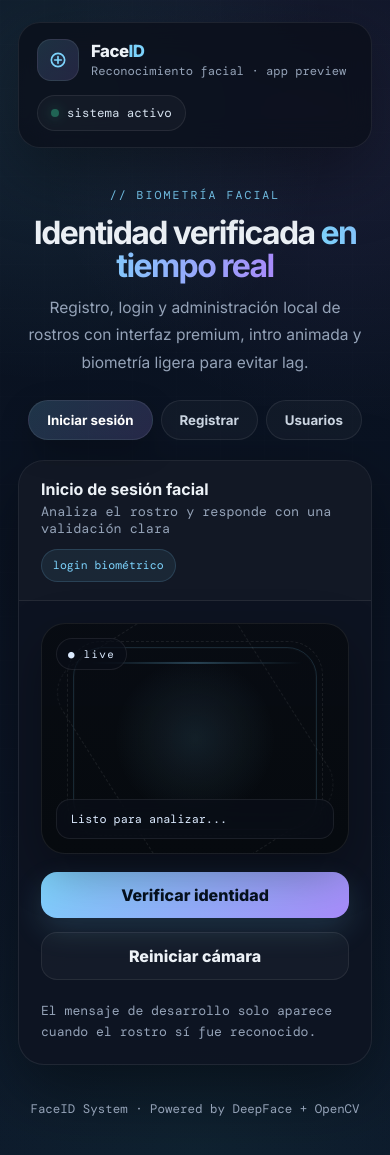
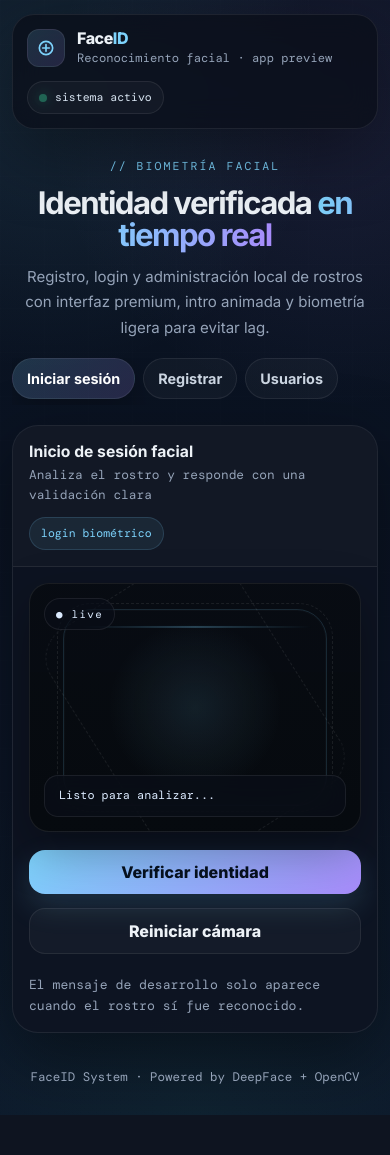
Before and after one commit to BrayanMejia075/reconocimiento-facial, a Flask app: page / in a window 390 px wide. After the commit the page ends 1115 px from the top, so only its background shows below. Run offline with Flask 3, Linux system fonts and the light colour scheme; data that the repository does not hold is empty; some libraries are stand-ins or nearby versions.

Commit message:
Update index.html

```diff
--- a/templates/index.html
+++ b/templates/index.html
@@ -2,7 +2,7 @@
 <html lang="es">
 <head>
   <meta charset="UTF-8" />
-  <meta name="viewport" content="width=device-width, initial-scale=1.0" />
+  <meta name="viewport" content="width=device-width, initial-scale=1.0, viewport-fit=cover" />
   <title>FaceID — Reconocimiento Facial</title>
 
   <link rel="preconnect" href="https://fonts.googleapis.com" />
@@ -40,13 +40,14 @@
       --warn: #fbbf24;
       --shadow: 0 24px 70px rgba(0, 0, 0, .42);
       --radius: 26px;
+      --radius-lg: 34px;
       --mono: 'DM Mono', monospace;
       --head: 'Inter', sans-serif;
+      --api: "https://reconocimiento-facial-jo2n.onrender.com";
     }
 
     * { box-sizing: border-box; margin: 0; padding: 0; }
     html { scroll-behavior: smooth; }
-
     body {
       min-height: 100vh;
       font-family: var(--head);
@@ -57,6 +58,8 @@
         radial-gradient(circle at 50% 100%, rgba(52, 211, 153, .06), transparent 34%),
         linear-gradient(180deg, var(--bg) 0%, var(--bg2) 100%);
       overflow-x: hidden;
+      -webkit-font-smoothing: antialiased;
+      text-rendering: optimizeLegibility;
     }
 
     body::before {
@@ -86,7 +89,6 @@
         linear-gradient(180deg, #050816 0%, #07111f 100%);
       transition: opacity .8s ease, visibility .8s ease;
     }
-
     .intro.hide { opacity: 0; visibility: hidden; pointer-events: none; }
 
     .intro-inner {
@@ -95,6 +97,7 @@
       justify-items: center;
       gap: 16px;
       padding: 24px;
+      width: min(92vw, 420px);
     }
 
     .intro-logo {
@@ -148,6 +151,7 @@
       letter-spacing: .12em;
       text-transform: uppercase;
       font-size: .75rem;
+      line-height: 1.6;
     }
 
     .intro-bars {
@@ -201,7 +205,13 @@
       box-shadow: var(--shadow);
     }
 
-    .brand { display: flex; align-items: center; gap: 12px; }
+    .brand {
+      display: flex;
+      align-items: center;
+      gap: 12px;
+      min-width: 0;
+    }
+
     .brand-mark {
       width: 42px;
       height: 42px;
@@ -210,10 +220,25 @@
       place-items: center;
       background: linear-gradient(135deg, rgba(125, 211, 252, .16), rgba(167, 139, 250, .16));
       border: 1px solid rgba(255, 255, 255, .08);
-    }
-    .brand-title { font-size: 1.05rem; font-weight: 800; letter-spacing: -.03em; }
+      flex: 0 0 auto;
+    }
+
+    .brand-title {
+      font-size: 1.05rem;
+      font-weight: 800;
+      letter-spacing: -.03em;
+      line-height: 1.1;
+    }
+
     .brand-title span { color: var(--accent); }
-    .brand-subtitle { margin-top: 2px; font-size: .76rem; color: var(--muted); font-family: var(--mono); }
+    .brand-subtitle {
+      margin-top: 2px;
+      font-size: .76rem;
+      color: var(--muted);
+      font-family: var(--mono);
+      line-height: 1.35;
+    }
+
     .status-pill {
       display: inline-flex;
       align-items: center;
@@ -226,7 +251,9 @@
       background: rgba(255, 255, 255, .03);
       font-family: var(--mono);
       white-space: nowrap;
-    }
+      flex: 0 0 auto;
+    }
+
     .dot {
       width: 8px;
       height: 8px;
@@ -235,6 +262,7 @@
       box-shadow: 0 0 12px rgba(52, 211, 153, .75);
       animation: blink 1.5s ease-in-out infinite;
     }
+
     @keyframes blink { 0%, 100% { opacity: 1; } 50% { opacity: .35; } }
 
     .hero {
@@ -243,6 +271,7 @@
       text-align: center;
       padding: 12px 10px 0;
     }
+
     .hero-tag {
       font-family: var(--mono);
       color: var(--accent);
@@ -251,12 +280,14 @@
       font-size: .72rem;
       margin-bottom: 14px;
     }
+
     .hero h1 {
       font-size: clamp(2rem, 5vw, 3.5rem);
       line-height: 1.02;
       letter-spacing: -.05em;
       margin-bottom: 12px;
     }
+
     .hero h1 em {
       font-style: normal;
       background: linear-gradient(90deg, var(--accent), var(--accent2));
@@ -264,6 +295,7 @@
       -webkit-text-fill-color: transparent;
       background-clip: text;
     }
+
     .hero p {
       color: var(--muted);
       font-size: .97rem;
@@ -278,7 +310,10 @@
       justify-content: center;
       margin: 24px auto 20px;
       flex-wrap: wrap;
-    }
+      overflow-x: auto;
+      padding-bottom: 2px;
+    }
+
     .tab-btn {
       border: 1px solid var(--line);
       background: rgba(255, 255, 255, .03);
@@ -289,7 +324,10 @@
       font-weight: 700;
       cursor: pointer;
       transition: .22s ease;
-    }
+      white-space: nowrap;
+      flex: 0 0 auto;
+    }
+
     .tab-btn.active {
       background: linear-gradient(135deg, rgba(125, 211, 252, .18), rgba(167, 139, 250, .18));
       color: white;
@@ -306,6 +344,7 @@
       box-shadow: var(--shadow);
       overflow: hidden;
     }
+
     .card-head {
       padding: 18px 22px;
       border-bottom: 1px solid var(--line);
@@ -315,8 +354,9 @@
       gap: 12px;
       background: rgba(255, 255, 255, .02);
     }
+
     .card-head h2 { font-size: 1rem; margin-bottom: 4px; }
-    .card-head p { color: var(--muted); font-size: .84rem; font-family: var(--mono); }
+    .card-head p { color: var(--muted); font-size: .84rem; font-family: var(--mono); line-height: 1.55; }
     .card-badge {
       font-family: var(--mono);
       font-size: .72rem;
@@ -326,15 +366,17 @@
       background: rgba(125, 211, 252, .08);
       border: 1px solid rgba(125, 211, 252, .16);
       white-space: nowrap;
-    }
+      flex: 0 0 auto;
+    }
+
     .card-body { padding: 22px; }
 
     .grid {
       display: grid;
       grid-template-columns: 1.08fr .92fr;
       gap: 18px;
-    }
-    @media (max-width: 920px) { .grid { grid-template-columns: 1fr; } }
+      align-items: start;
+    }
 
     .camera-shell {
       position: relative;
@@ -346,6 +388,7 @@
       aspect-ratio: 4 / 3;
       border: 1px solid rgba(255, 255, 255, .08);
       box-shadow: 0 18px 50px rgba(0, 0, 0, .32);
+      min-height: 240px;
     }
 
     video {
@@ -379,6 +422,7 @@
       border: 1px solid rgba(125, 211, 252, .15);
       box-shadow: inset 0 0 0 1px rgba(255, 255, 255, .02);
     }
+
     .scan-ring::before,
     .scan-ring::after {
       content: "";
@@ -387,6 +431,7 @@
       border-radius: 34px;
       border: 1px dashed rgba(255, 255, 255, .08);
     }
+
     .scan-ring::after { animation: spin 10s linear infinite; }
 
     .scan-line {
@@ -400,6 +445,7 @@
       animation: sweep-scan 3.2s ease-in-out infinite;
       opacity: .75;
     }
+
     @keyframes sweep-scan {
       0% { transform: translateY(0); opacity: 0; }
       15% { opacity: .85; }
@@ -435,9 +481,15 @@
       font-family: var(--mono);
       font-size: .74rem;
       color: #dbeafe;
-    }
-
-    .form-side { display: flex; flex-direction: column; gap: 14px; }
+      line-height: 1.5;
+    }
+
+    .form-side {
+      display: flex;
+      flex-direction: column;
+      gap: 14px;
+      min-width: 0;
+    }
 
     .field label {
       display: block;
@@ -459,6 +511,7 @@
       color: var(--text);
       font: inherit;
     }
+
     .field input:focus {
       border-color: rgba(125, 211, 252, .35);
       box-shadow: 0 0 0 4px rgba(125, 211, 252, .08);
@@ -478,17 +531,20 @@
       gap: 8px;
       width: 100%;
     }
+
     .btn:active { transform: scale(.98); }
     .btn-primary {
       background: linear-gradient(135deg, var(--accent), var(--accent2));
       color: #06111f;
       box-shadow: 0 12px 30px rgba(125, 211, 252, .16);
     }
+
     .btn-secondary {
       background: rgba(255, 255, 255, .03);
       border: 1px solid var(--line);
       color: var(--text);
     }
+
     .btn:disabled { opacity: .55; cursor: wait; }
 
     .users-box {
@@ -498,6 +554,7 @@
       background: rgba(255, 255, 255, .03);
       border: 1px solid var(--line);
     }
+
     .users-title {
       font-size: .76rem;
       letter-spacing: .12em;
@@ -506,6 +563,7 @@
       font-family: var(--mono);
       margin-bottom: 10px;
     }
+
     .users-list {
       display: flex;
       flex-wrap: wrap;
@@ -513,6 +571,7 @@
       max-height: 220px;
       overflow: auto;
     }
+
     .user-item {
       display: flex;
       align-items: center;
@@ -524,7 +583,16 @@
       color: #e2e8f0;
       font-family: var(--mono);
       font-size: .76rem;
-    }
+      max-width: 100%;
+    }
+
+    .user-item span {
+      overflow: hidden;
+      text-overflow: ellipsis;
+      white-space: nowrap;
+      max-width: 100%;
+    }
+
     .user-delete {
       border: none;
       background: rgba(251, 113, 133, .12);
@@ -534,6 +602,7 @@
       border-radius: 50%;
       cursor: pointer;
       font-weight: 800;
+      flex: 0 0 auto;
     }
 
     .result-panel {
@@ -547,7 +616,9 @@
       box-shadow: var(--shadow);
       animation: reveal .35s ease both;
     }
+
     .result-panel.show { display: block; }
+
     @keyframes reveal {
       from { opacity: 0; transform: translateY(12px); }
       to { opacity: 1; transform: translateY(0); }
@@ -565,16 +636,19 @@
       text-transform: uppercase;
       margin-bottom: 12px;
     }
+
     .result-badge.success {
       background: rgba(52, 211, 153, .08);
       color: #86efac;
       border: 1px solid rgba(52, 211, 153, .16);
     }
+
     .result-badge.error {
       background: rgba(251, 113, 133, .08);
       color: #fda4af;
       border: 1px solid rgba(251, 113, 133, .16);
     }
+
     .result-badge.beta {
       background: rgba(251, 191, 36, .08);
       color: #fde68a;
@@ -621,6 +695,7 @@
       gap: 10px;
       width: min(360px, calc(100vw - 32px));
     }
+
     .toast {
       padding: 14px 16px;
       border-radius: 16px;
@@ -631,6 +706,7 @@
       font-size: .9rem;
       line-height: 1.5;
     }
+
     .toast.success { border-color: rgba(52, 211, 153, .22); }
     .toast.error { border-color: rgba(251, 113, 133, .22); }
     .toast.info { border-color: rgba(125, 211, 252, .22); }
@@ -644,16 +720,7 @@
       padding: 14px 0 2px;
     }
 
-    @media (max-width: 720px) {
-      .topbar { flex-direction: column; align-items: flex-start; }
-      .card-head { flex-direction: column; }
-    }
-
-    /* ══════════════════════════════════════════════════════════
-       MODAL PRINCIPAL — ROBOT FUERA DEL CARD, MÁS GRANDE
-       Entrada + salida animada, blur limpio, card más alto
-    ══════════════════════════════════════════════════════════ */
-
+    /* ─── MODAL PRINCIPAL ───────────────────────── */
     .dev-modal {
       position: fixed;
       inset: 0;
@@ -994,9 +1061,82 @@
       z-index: 5;
     }
 
+    @media (max-width: 920px) {
+      .grid { grid-template-columns: 1fr; }
+    }
+
+    @media (max-width: 720px) {
+      .wrap {
+        padding: 14px 12px 28px;
+      }
+
+      .topbar {
+        flex-direction: column;
+        align-items: flex-start;
+        padding: 14px 14px;
+      }
+
+      .brand {
+        width: 100%;
+      }
+
+      .status-pill {
+        align-self: flex-start;
+      }
+
+      .hero {
+        margin-top: 22px;
+        padding: 8px 6px 0;
+      }
+
+      .hero p {
+        font-size: .94rem;
+        line-height: 1.7;
+      }
+
+      .tabs {
+        justify-content: flex-start;
+        flex-wrap: nowrap;
+        overflow-x: auto;
+        padding-bottom: 6px;
+        margin-top: 18px;
+      }
+
+      .tab-btn {
+        padding: 11px 14px;
+        font-size: .9rem;
+      }
+
+      .card-head {
+        flex-direction: column;
+        align-items: flex-start;
+        padding: 16px 16px;
+      }
+
+      .card-body {
+        padding: 16px;
+      }
+
+      .camera-shell {
+        min-height: 210px;
+        border-radius: 20px;
+      }
+
+      .users-list {
+        max-height: 180px;
+      }
+
+      .toast-container {
+        right: 12px;
+        left: 12px;
+        bottom: 12px;
+        width: auto;
+      }
+    }
+
     @media (max-width: 640px) {
       .dev-modal {
-        padding: 0 12px 24px;
+        padding: 0 12px 20px;
       }
 
       .dev-modal__robot {
@@ -1044,6 +1184,58 @@
 
       .dev-modal__footer {
         grid-template-columns: 1fr;
+      }
+
+      .dev-modal__text {
+        max-width: 100%;
+      }
+
+      .hero h1 {
+        font-size: clamp(1.8rem, 8vw, 2.6rem);
+      }
+    }
+
+    @media (max-width: 480px) {
+      .brand-mark {
+        width: 38px;
+        height: 38px;
+        border-radius: 12px;
+      }
+
+      .brand-title {
+        font-size: 1rem;
+      }
+
+      .status-pill {
+        font-size: .72rem;
+        padding: 8px 11px;
+      }
+
+      .card-head h2 {
+        font-size: .98rem;
+      }
+
+      .card-head p {
+        font-size: .8rem;
+      }
+
+      .field input {
+        padding: 13px 14px;
+      }
+
+      .btn {
+        padding: 12px 14px;
+      }
+    }
+
+    @media (prefers-reduced-motion: reduce) {
+      *,
+      *::before,
+      *::after {
+        animation-duration: .01ms !important;
+        animation-iteration-count: 1 !important;
+        transition-duration: .01ms !important;
+        scroll-behavior: auto !important;
       }
     }
   </style>
@@ -1274,6 +1466,13 @@
   </div><!-- /dev-modal -->
 
   <script>
+    /* ── Config ── */
+    const API_BASE = "https://reconocimiento-facial-jo2n.onrender.com";
+    const IS_MOBILE = window.matchMedia('(max-width: 768px)').matches;
+    const CAMERA_W = IS_MOBILE ? 640 : 960;
+    const CAMERA_H = IS_MOBILE ? 480 : 720;
+    const FRAME_DELAY = IS_MOBILE ? 180 : 110;
+
     /* ── Estado global ── */
     const intro = document.getElementById('intro');
     const panels = {
@@ -1360,8 +1559,8 @@
       try {
         const stream = await navigator.mediaDevices.getUserMedia({
           video: {
-            width: { ideal: 960 },
-            height: { ideal: 720 },
+            width: { ideal: CAMERA_W },
+            height: { ideal: CAMERA_H },
             facingMode: 'user'
           },
           audio: false
@@ -1376,8 +1575,8 @@
     }
 
     function resizeCanvas(canvas, video) {
-      const width = video.videoWidth || 960;
-      const height = video.videoHeight || 720;
+      const width = video.videoWidth || CAMERA_W;
+      const height = video.videoHeight || CAMERA_H;
       if (canvas.width !== width || canvas.height !== height) {
         canvas.width = width;
         canvas.height = height;
@@ -1557,7 +1756,7 @@
       fd.setOptions({
         modelSelection: 0,
         selfieMode: true,
-        minDetectionConfidence: 0.72
+        minDetectionConfidence: IS_MOBILE ? 0.68 : 0.72
       });
       fd.onResults(onResults);
       return fd;
@@ -1574,11 +1773,12 @@
         });
       }
       cameraLogin = new Camera(videoLogin, {
-        width: 960, height: 720,
+        width: CAMERA_W,
+        height: CAMERA_H,
         onFrame: async () => {
           if (activeMode !== 'login' || loginBusy) return;
           const now = performance.now();
-          if (now - lastLoginFrame < 110) return;
+          if (now - lastLoginFrame < FRAME_DELAY) return;
           lastLoginFrame = now;
           loginBusy = true;
           try {
@@ -1602,11 +1802,12 @@
         });
       }
       cameraRegister = new Camera(videoRegister, {
-        width: 960, height: 720,
+        width: CAMERA_W,
+        height: CAMERA_H,
         onFrame: async () => {
           if (activeMode !== 'register' || registerBusy) return;
           const now = performance.now();
-          if (now - lastRegisterFrame < 110) return;
+          if (now - lastRegisterFrame < FRAME_DELAY) return;
           lastRegisterFrame = now;
           registerBusy = true;
           try {
@@ -1633,13 +1834,13 @@
 
     function captureFrame(videoEl) {
       const canvas = document.createElement('canvas');
-      canvas.width = videoEl.videoWidth || 960;
-      canvas.height = videoEl.videoHeight || 720;
+      canvas.width = videoEl.videoWidth || CAMERA_W;
+      canvas.height = videoEl.videoHeight || CAMERA_H;
       const ctx = canvas.getContext('2d');
       ctx.translate(canvas.width, 0);
       ctx.scale(-1, 1);
       ctx.drawImage(videoEl, 0, 0, canvas.width, canvas.height);
-      return canvas.toDataURL('image/jpeg', 0.92);
+      return canvas.toDataURL('image/jpeg', IS_MOBILE ? 0.86 : 0.92);
     }
 
     async function capturarYRegistrar() {
@@ -1658,7 +1859,7 @@
       btn.textContent = 'Procesando...';
       const imageData = captureFrame(videoRegister);
       try {
-        const res = await fetch('/register', {
+        const res = await fetch(`${API_BASE}/register`, {
           method: 'POST',
           headers: { 'Content-Type': 'application/json' },
           body: JSON.stringify({ name, image: imageData })
@@ -1693,12 +1894,12 @@
       loginStatus.textContent = 'Analizando biometría facial...';
       showToast('Escaneando rostro...', 'info');
 
-      await new Promise(r => setTimeout(r, 1300));
+      await new Promise(r => setTimeout(r, IS_MOBILE ? 1000 : 1300));
 
       const imageData = captureFrame(videoLogin);
 
       try {
-        const res = await fetch('/login', {
+        const res = await fetch(`${API_BASE}/login`, {
           method: 'POST',
           headers: { 'Content-Type': 'application/json' },
           body: JSON.stringify({ image: imageData })
@@ -1731,7 +1932,7 @@
 
     async function loadUsers() {
       try {
-        const res = await fetch('/users');
+        const res = await fetch(`${API_BASE}/users`);
         const data = await res.json();
         const list = document.getElementById('usersList');
         if (!data.users || data.users.length === 0) {
@@ -1750,7 +1951,7 @@
 
     async function deleteUser(name) {
       try {
-        const res = await fetch('/delete-user', {
+        const res = await fetch(`${API_BASE}/delete-user`, {
           method: 'POST',
           headers: { 'Content-Type': 'application/json' },
           body: JSON.stringify({ name })
@@ -1765,7 +1966,7 @@
 
     async function clearUsers() {
       try {
-        const res = await fetch('/clear-users', { method: 'POST' });
+        const res = await fetch(`${API_BASE}/clear-users`, { method: 'POST' });
         const data = await res.json();
         showToast(data.message, data.success ? 'success' : 'error');
         loadUsers();
@@ -1820,6 +2021,17 @@
 
     document.addEventListener('keydown', e => {
       if (e.key === 'Escape') closeDevModal();
+    });
+
+    document.addEventListener('visibilitychange', () => {
+      if (document.hidden) {
+        stopMode('login');
+        stopMode('register');
+      } else {
+        const activePanel = document.querySelector('.panel.active');
+        if (activePanel?.id === 'panel-login') startLoginCamera();
+        if (activePanel?.id === 'panel-register') startRegisterCamera();
+      }
     });
 
     /* ── Init ── */
```
